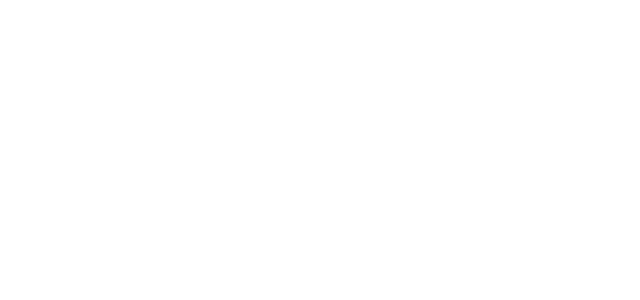
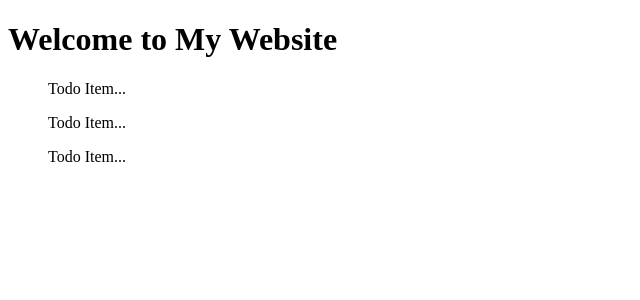
Before and after one commit to Ganesh-Gandla/ToDOList, a React (Vite) app: page / in a window 1280 px wide. Shown: the top 300 px of the page, without its empty margins (0-640 px from the left). Built offline with nearby package versions, Linux system fonts and the light colour scheme.

Commit message:
Added Header, TodoList, and TodoItem components

```diff
--- a/src/App.jsx
+++ b/src/App.jsx
@@ -1,10 +1,11 @@
 import './App.css'
+import Header from './components/Header'
 
 function App() {
 
   return (
     <>
-
+      <Header />
     </>
   )
 }
--- /dev/null
+++ b/src/components/Header.jsx
@@ -0,0 +1,11 @@
+import TodoList from "./TodoList";
+
+function Header() {
+  return (
+    <header>
+      <h1>Welcome to My Website</h1>
+      <TodoList />
+    </header>
+  );
+}
+export default Header;
--- /dev/null
+++ b/src/components/TodoItem.jsx
@@ -0,0 +1,8 @@
+function TodoItem(){
+    return (
+        <>
+            <p>Todo Item...</p>
+        </>
+    )
+}
+export default TodoItem;
--- /dev/null
+++ b/src/components/TodoList.jsx
@@ -0,0 +1,14 @@
+import TodoItem from "./TodoItem";
+
+function TodoList(){
+    return (
+        <>
+            <ul>
+                <TodoItem />
+                <TodoItem />
+                <TodoItem />
+            </ul>
+        </>
+    )
+}
+export default TodoList;
```
